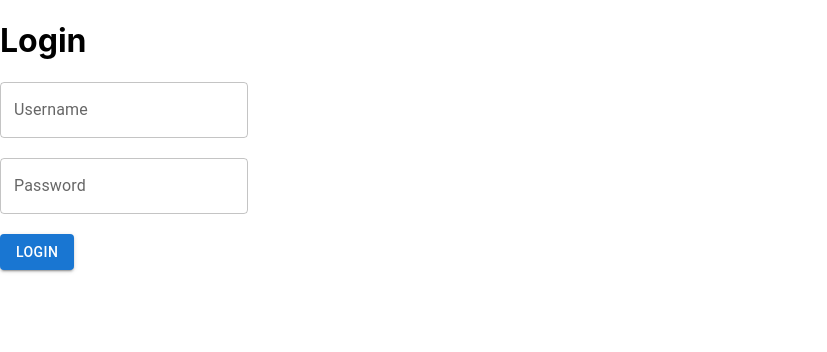
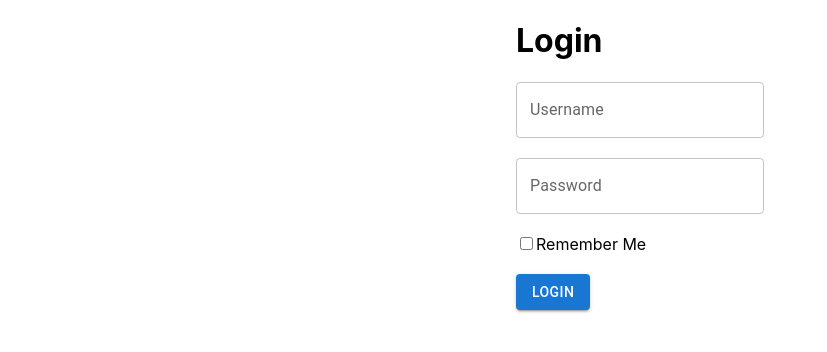
Before and after one commit to PizzaCat07/notes-front-end-fsd-jan-23, a React (Create React App) app: page /login in a window 1280 px wide. Shown: the top 352 px of the page, without its empty margins (0-827 px from the left). Built offline with nearby package versions, Linux system fonts and the light colour scheme.

Commit message:
remember me

```diff
--- a/src/App.css
+++ b/src/App.css
@@ -143,3 +143,7 @@ div{
     border-left: 1px solid gray;
     padding-left: 5px;
 }
+.login-page-container{
+    display: flex;
+    justify-content: center;
+}
--- a/src/pages/login/Login.jsx
+++ b/src/pages/login/Login.jsx
@@ -1,14 +1,35 @@
-import React, { useState } from 'react'
+import React, { useEffect, useState } from 'react'
 import { commonGetJson, commonPostJson } from '../../shared/utils/api-helpers'
 import { useNavigate } from 'react-router-dom'
 import Spinner from '../../shared/components/Spinner'
 import Loader from '../../shared/components/Loader'
 import { Button, TextField } from '@mui/material'
+import jwtDecode from 'jwt-decode'
 
 export default function Login() {
   const [username, setUsername] = useState('')
   const [password, setPassword] = useState('')
+  const [isRemeberMe, setIsRememberMe] = useState(false)
   const [isLoggingIn, setIsLoggingIn] = useState(false)
+
+  useEffect(() => {
+    if (localStorage.getItem('isRememberMe') == "true") {
+      let token = localStorage.getItem('token')
+      if (token) {
+        let decoded = jwtDecode(token);
+        let expire = decoded.exp * 1000;
+        if ((new Date()).getTime() < expire) {
+          navigate('/notes')
+        } else {
+          localStorage.clear()
+        }
+      }
+      else {
+        localStorage.clear()
+      }
+    }
+
+  }, [])
 
   const navigate = useNavigate()
 
@@ -26,6 +47,7 @@ export default function Login() {
           // navigate user to notes page
           // store token in local storage
           localStorage.setItem('token', x.token)
+          localStorage.setItem('isRememberMe', isRemeberMe)
           navigate('/notes')
         } else {
           // clear all controls
@@ -36,12 +58,19 @@ export default function Login() {
   }
 
   return (
-    <div>
+    <div className='login-page-container'>
+      <div className='login-form'>
         <h1>Login</h1>
         <TextField value={username} onChange={e => setUsername(e.target.value)} label='Username' variant='outlined' />
         <br />
         <br />
         <TextField value={password} onChange={e => setPassword(e.target.value)} label='Password' variant='outlined' />
+        <br />
+        <br />
+        <label>
+          <input type='checkbox' checked={isRemeberMe} onChange={e => setIsRememberMe(e.target.checked)}  ></input>
+          Remember Me
+        </label>
         <br />
         <br />
         {
@@ -50,5 +79,6 @@ export default function Login() {
             : <Button variant='contained' onClick={login}>Login</Button>
         }
       </div>
+    </div>
   )
 }
```
Lines whose indentation alone changed are shown as unchanged.
